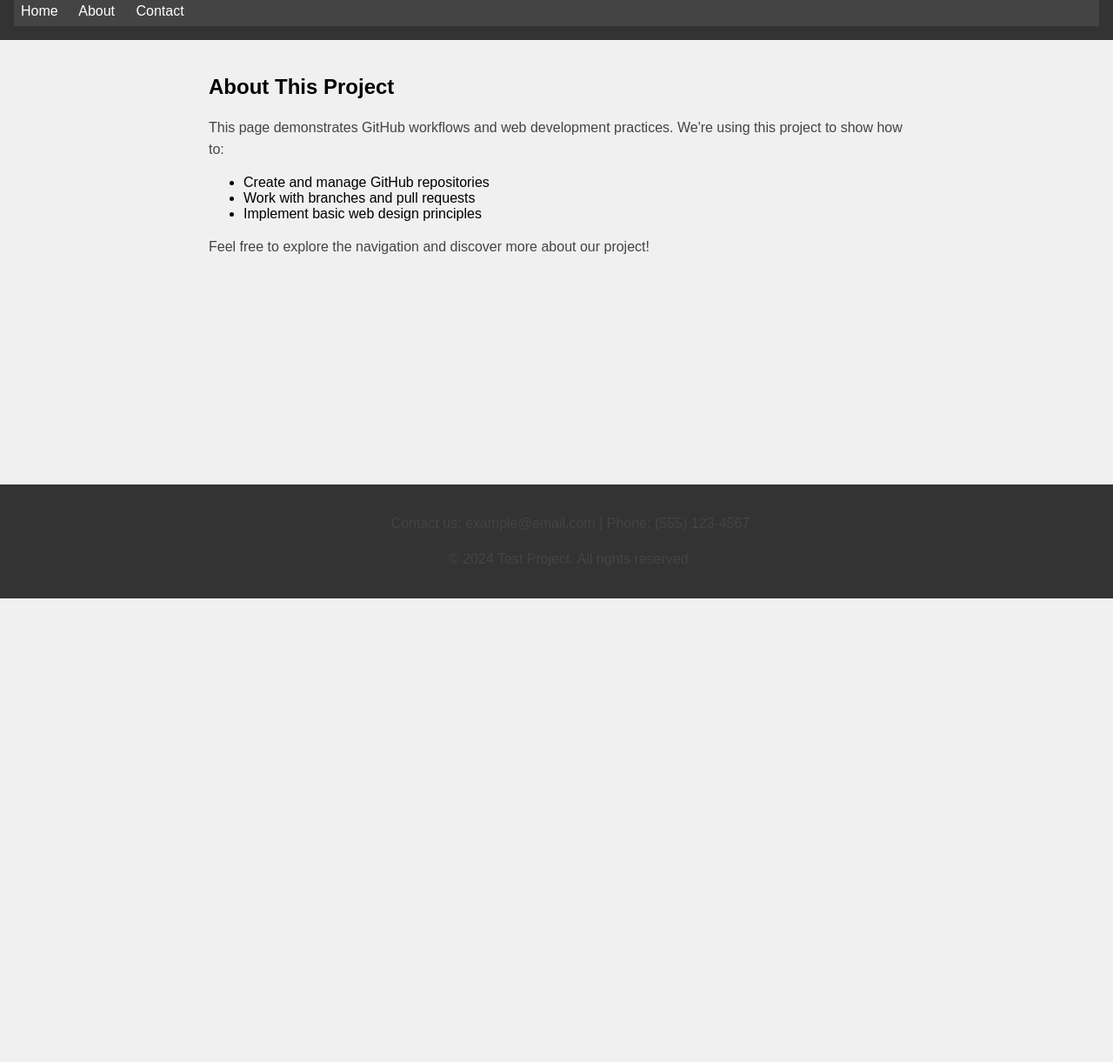
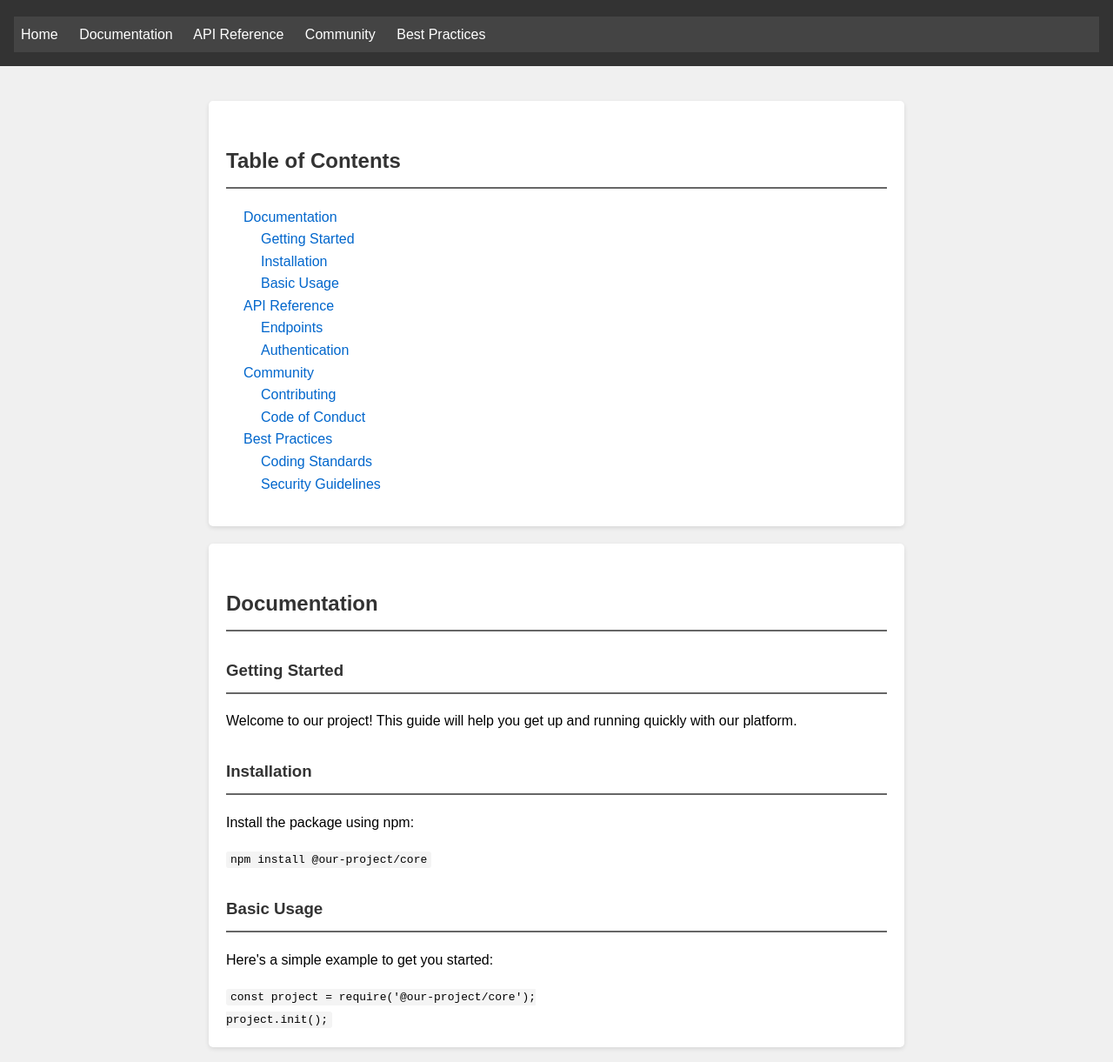
Before and after one commit to dhp6106/Test-Claude-coding-Agent, a plain HTML site: page index.html in a window 1280 px wide. Shown: the part 112-1333 px from the top of the page at 87% size. Before the commit the page ends 800 px from the top, so only its background shows below. Drawn offline with Linux system fonts and the light colour scheme.

Commit message:
Add complete documentation sections with enhanced styling

```diff
--- a/index.html
+++ b/index.html
@@ -3,13 +3,14 @@
 <head>
     <meta charset="UTF-8">
     <meta name="viewport" content="width=device-width, initial-scale=1.0">
-    <title>Welcome Page</title>
+    <title>Project Documentation</title>
     <style>
         body {
             font-family: Arial, sans-serif;
             margin: 0;
             padding: 0;
             background-color: #f0f0f0;
+            line-height: 1.6;
         }
         header {
             background-color: #333;
@@ -19,6 +20,9 @@
         nav {
             background-color: #444;
             padding: 0.5rem;
+            position: sticky;
+            top: 0;
+            z-index: 100;
         }
         nav a {
             color: white;
@@ -33,46 +37,161 @@
             margin: 0 auto;
             padding: 20px;
         }
-        h1 {
+        h1, h2, h3 {
             color: #333;
-            text-align: center;
             border-bottom: 2px solid #666;
             padding-bottom: 10px;
+            margin-top: 30px;
         }
-        p {
-            line-height: 1.6;
-            color: #444;
+        .toc {
+            background: #fff;
+            padding: 20px;
+            border-radius: 5px;
+            box-shadow: 0 2px 5px rgba(0,0,0,0.1);
+            margin: 20px 0;
+        }
+        .toc ul {
+            list-style-type: none;
+            padding-left: 20px;
+        }
+        .toc a {
+            color: #0066cc;
+            text-decoration: none;
+        }
+        .toc a:hover {
+            text-decoration: underline;
+        }
+        .section {
+            background: white;
+            padding: 20px;
+            margin: 20px 0;
+            border-radius: 5px;
+            box-shadow: 0 2px 5px rgba(0,0,0,0.1);
+        }
+        code {
+            background: #f4f4f4;
+            padding: 2px 5px;
+            border-radius: 3px;
+            font-family: monospace;
         }
         footer {
             background-color: #333;
             color: white;
             text-align: center;
             padding: 1rem;
-            position: fixed;
-            bottom: 0;
-            width: 100%;
+            margin-top: 50px;
         }
     </style>
 </head>
 <body>
     <header>
-        <h1>Welcome to My Test Page</h1>
+        <h1>Project Documentation</h1>
         <nav>
             <a href="#home">Home</a>
-            <a href="#about">About</a>
-            <a href="#contact">Contact</a>
+            <a href="#documentation">Documentation</a>
+            <a href="#api">API Reference</a>
+            <a href="#community">Community</a>
+            <a href="#best-practices">Best Practices</a>
         </nav>
     </header>
+
     <main>
-        <h2>About This Project</h2>
-        <p>This page demonstrates GitHub workflows and web development practices. We're using this project to show how to:</p>
-        <ul>
-            <li>Create and manage GitHub repositories</li>
-            <li>Work with branches and pull requests</li>
-            <li>Implement basic web design principles</li>
-        </ul>
-        <p>Feel free to explore the navigation and discover more about our project!</p>
+        <div class="section toc">
+            <h2 id="table-of-contents">Table of Contents</h2>
+            <ul>
+                <li><a href="#documentation">Documentation</a>
+                    <ul>
+                        <li><a href="#getting-started">Getting Started</a></li>
+                        <li><a href="#installation">Installation</a></li>
+                        <li><a href="#basic-usage">Basic Usage</a></li>
+                    </ul>
+                </li>
+                <li><a href="#api">API Reference</a>
+                    <ul>
+                        <li><a href="#endpoints">Endpoints</a></li>
+                        <li><a href="#authentication">Authentication</a></li>
+                    </ul>
+                </li>
+                <li><a href="#community">Community</a>
+                    <ul>
+                        <li><a href="#contributing">Contributing</a></li>
+                        <li><a href="#code-of-conduct">Code of Conduct</a></li>
+                    </ul>
+                </li>
+                <li><a href="#best-practices">Best Practices</a>
+                    <ul>
+                        <li><a href="#coding-standards">Coding Standards</a></li>
+                        <li><a href="#security">Security Guidelines</a></li>
+                    </ul>
+                </li>
+            </ul>
+        </div>
+
+        <div class="section" id="documentation">
+            <h2>Documentation</h2>
+
+            <h3 id="getting-started">Getting Started</h3>
+            <p>Welcome to our project! This guide will help you get up and running quickly with our platform.</p>
+
+            <h3 id="installation">Installation</h3>
+            <p>Install the package using npm:</p>
+            <code>npm install @our-project/core</code>
+
+            <h3 id="basic-usage">Basic Usage</h3>
+            <p>Here's a simple example to get you started:</p>
+            <code>
+                const project = require('@our-project/core');<br>
+                project.init();
+            </code>
+        </div>
+
+        <div class="section" id="api">
+            <h2>API Reference</h2>
+
+            <h3 id="endpoints">Endpoints</h3>
+            <p>Our API provides the following endpoints:</p>
+            <ul>
+                <li><code>GET /api/v1/users</code> - List all users</li>
+                <li><code>POST /api/v1/users</code> - Create a new user</li>
+                <li><code>GET /api/v1/users/:id</code> - Get user details</li>
+            </ul>
+
+            <h3 id="authentication">Authentication</h3>
+            <p>All API requests require a valid JWT token in the Authorization header:</p>
+            <code>Authorization: Bearer your-token-here</code>
+        </div>
+
+        <div class="section" id="community">
+            <h2>Community</h2>
+
+            <h3 id="contributing">Contributing</h3>
+            <p>We welcome contributions! Please read our contributing guidelines before submitting a PR.</p>
+
+            <h3 id="code-of-conduct">Code of Conduct</h3>
+            <p>We are committed to providing a welcoming and inclusive environment. All participants must follow our Code of Conduct.</p>
+        </div>
+
+        <div class="section" id="best-practices">
+            <h2>Best Practices</h2>
+
+            <h3 id="coding-standards">Coding Standards</h3>
+            <p>Follow these guidelines for consistent code:</p>
+            <ul>
+                <li>Use ESLint with our provided configuration</li>
+                <li>Write unit tests for all new features</li>
+                <li>Follow semantic versioning</li>
+            </ul>
+
+            <h3 id="security">Security Guidelines</h3>
+            <p>Security best practices:</p>
+            <ul>
+                <li>Never commit sensitive credentials</li>
+                <li>Use environment variables for configuration</li>
+                <li>Keep dependencies up to date</li>
+            </ul>
+        </div>
     </main>
+
     <footer>
         <p>Contact us: example@email.com | Phone: (555) 123-4567</p>
         <p>&copy; 2024 Test Project. All rights reserved.</p>
```
